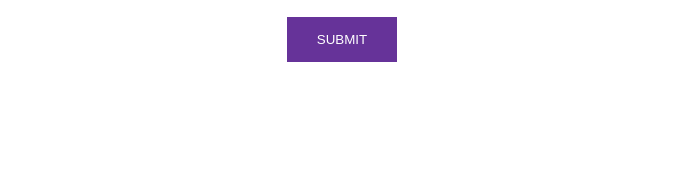
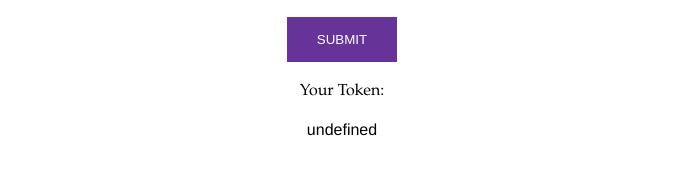
Before and after one commit to hdechat/byob-volcanoes, a website: page public/index.html in a window 1280 px wide. Both pictures are taken after typing "name@example.com", "Sample" into the empty fields and a click on the button "SUBMIT". Shown: the part 369-544 px from the top of the page, without its empty margins (298-980 px from the left). Drawn offline with Linux system fonts and the light colour scheme; no server answers.

Commit message:
Change response to return json in auth endpoint, add html code to display received token

```diff
--- a/public/index.html
+++ b/public/index.html
@@ -18,6 +18,8 @@
       <input id='applicaiton-name'type='text' />
       <div></div>
       <button id='submit-jwt-request' type='submit'>Submit</button>
+      <div class='form-helper-text'>Your Token:</div>
+      <div id='received-token' type="text"></div>
     </form>
   </body>
   <script type='text/javascript'>
@@ -41,12 +43,17 @@
               app: appName
             })
           })
-          .then(res => console.log(res))
-          .catch(error => console.log(error));
+          .then(res => res.json())
+          .catch(error => console.log(error))
+          .then(token => {
+            document.getElementById('received-token').innerText = token;
+          })
         }
       });
     };
 
+
+
   initApp();
   </script>
 </html>
```
Also changed, not shown: server.js (+4 -6 lines), test/routes.spec.js (+0 -1 lines).
